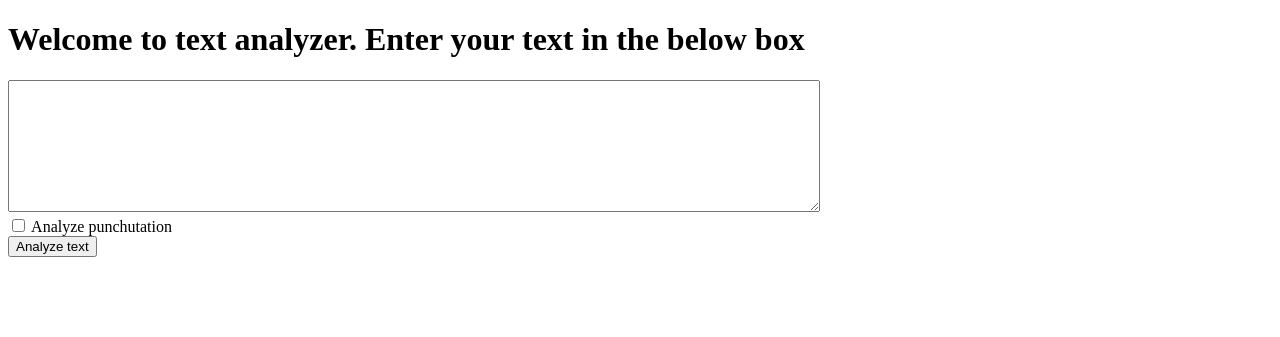
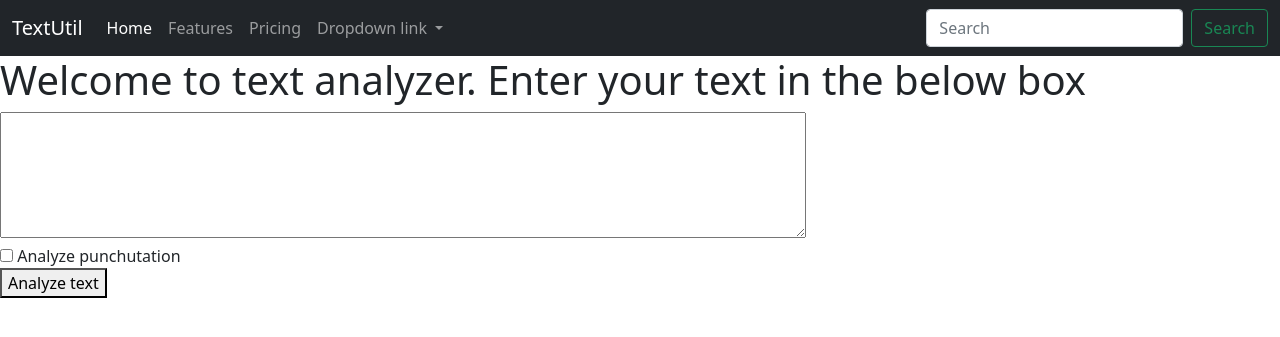
Before and after one commit to ParulKr/team, a Django app: page / in a window 1280 px wide. Shown: the top 337 px of the page. Run offline with Django 4.2, Linux system fonts and the light colour scheme.

Commit message:
first commit

```diff
--- a/templates/index.html
+++ b/templates/index.html
@@ -1,15 +1,67 @@
-<!DOCTYPE html>
+<!doctype html>
 <html lang="en">
   <head>
-    <meta charset="UTF-8">
+    <!-- Required meta tags -->
+    <meta charset="utf-8">
+    <meta name="viewport" content="width=device-width, initial-scale=1">
+
+    <!-- Bootstrap CSS -->
+    <link href="https://cdn.jsdelivr.net/npm/bootstrap@5.0.2/dist/css/bootstrap.min.css" rel="stylesheet" integrity="sha384-EVSTQN3/azprG1Anm3QDgpJLIm9Nao0Yz1ztcQTwFspd3yD65VohhpuuCOmLASjC" crossorigin="anonymous">
+
     <title>Util text</title>
   </head>
   <body>
+    <nav class="navbar navbar-expand-lg navbar-dark bg-dark">
+  <div class="container-fluid">
+    <a class="navbar-brand" href="#">TextUtil</a>
+    <button class="navbar-toggler" type="button" data-bs-toggle="collapse" data-bs-target="#navbarNavDropdown" aria-controls="navbarNavDropdown" aria-expanded="false" aria-label="Toggle navigation">
+      <span class="navbar-toggler-icon"></span>
+    </button>
+    <div class="collapse navbar-collapse" id="navbarNavDropdown">
+      <ul class="navbar-nav">
+        <li class="nav-item">
+          <a class="nav-link active" aria-current="page" href="#">Home</a>
+        </li>
+        <li class="nav-item">
+          <a class="nav-link" href="#">Features</a>
+        </li>
+        <li class="nav-item">
+          <a class="nav-link" href="#">Pricing</a>
+        </li>
+        <li class="nav-item dropdown">
+          <a class="nav-link dropdown-toggle" href="#" id="navbarDropdownMenuLink" role="button" data-bs-toggle="dropdown" aria-expanded="false">
+            Dropdown link
+          </a>
+          <ul class="dropdown-menu" aria-labelledby="navbarDropdownMenuLink">
+            <li><a class="dropdown-item" href="#">Action</a></li>
+            <li><a class="dropdown-item" href="#">Another action</a></li>
+            <li><a class="dropdown-item" href="#">Something else here</a></li>
+          </ul>
+        </li>
+      </ul>
+    </div>
+    <form class="d-flex">
+      <input class="form-control me-2" type="search" placeholder="Search" aria-label="Search">
+      <button class="btn btn-outline-success" type="submit">Search</button>
+    </form>
+  </div>
+</nav>
 <h1>Welcome to text analyzer. Enter your text in the below box </h1>
      <form action="\analyze" method="get">
               <textarea name="text" style="width: 806px; height: 126px;"></textarea><br>
               <input type="checkbox" name="removepunch"> Analyze punchutation <br>
        <button type="submit">Analyze text</button>
      </form>
+
+    <!-- Optional JavaScript; choose one of the two! -->
+
+    <!-- Option 1: Bootstrap Bundle with Popper -->
+    <script src="https://cdn.jsdelivr.net/npm/bootstrap@5.0.2/dist/js/bootstrap.bundle.min.js" integrity="sha384-MrcW6ZMFYlzcLA8Nl+NtUVF0sA7MsXsP1UyJoMp4YLEuNSfAP+JcXn/tWtIaxVXM" crossorigin="anonymous"></script>
+
+    <!-- Option 2: Separate Popper and Bootstrap JS -->
+    <!--
+    <script src="https://cdn.jsdelivr.net/npm/@popperjs/core@2.9.2/dist/umd/popper.min.js" integrity="sha384-IQsoLXl5PILFhosVNubq5LC7Qb9DXgDA9i+tQ8Zj3iwWAwPtgFTxbJ8NT4GN1R8p" crossorigin="anonymous"></script>
+    <script src="https://cdn.jsdelivr.net/npm/bootstrap@5.0.2/dist/js/bootstrap.min.js" integrity="sha384-cVKIPhGWiC2Al4u+LWgxfKTRIcfu0JTxR+EQDz/bgldoEyl4H0zUF0QKbrJ0EcQF" crossorigin="anonymous"></script>
+    -->
   </body>
 </html>
```
Lines whose indentation alone changed are shown as unchanged.
